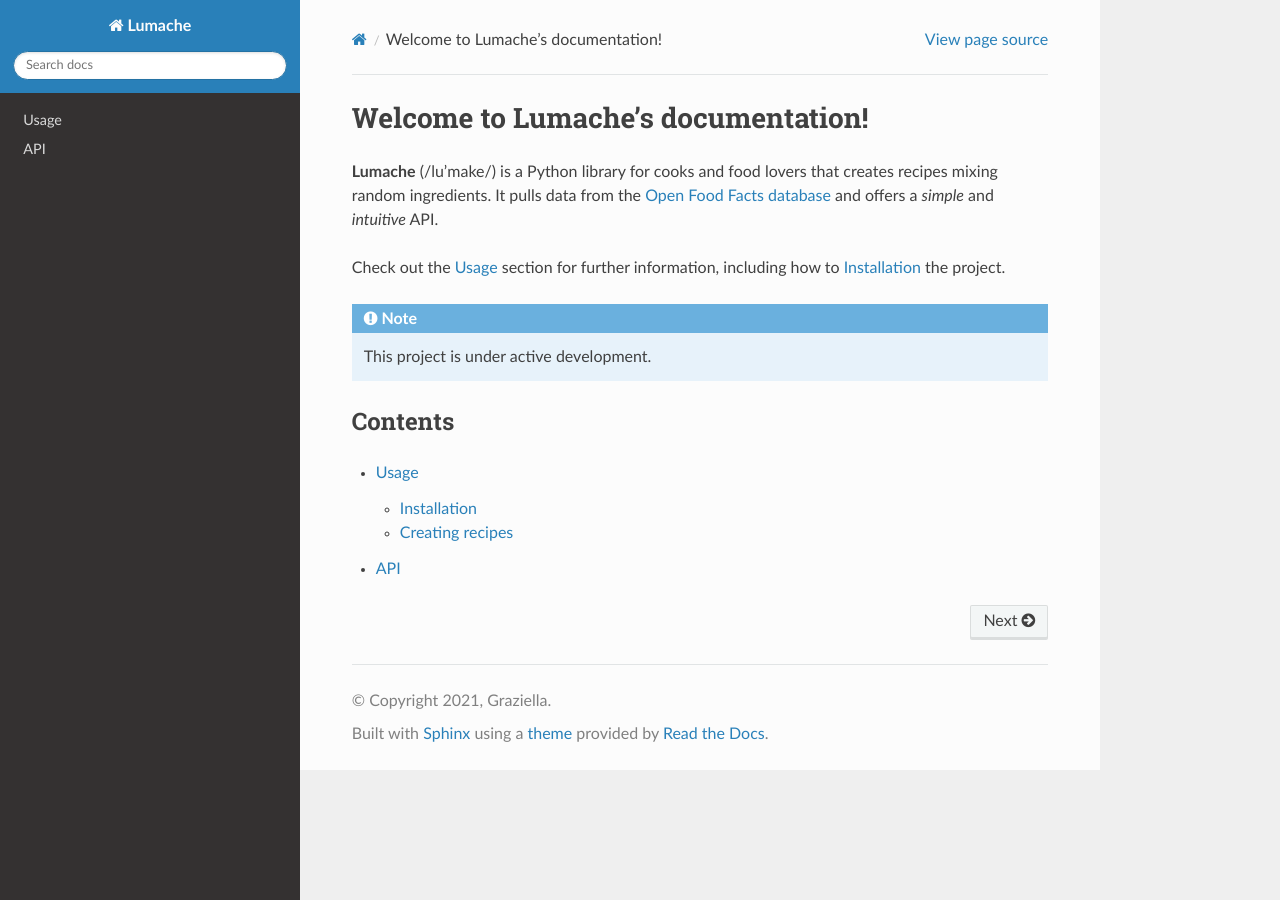
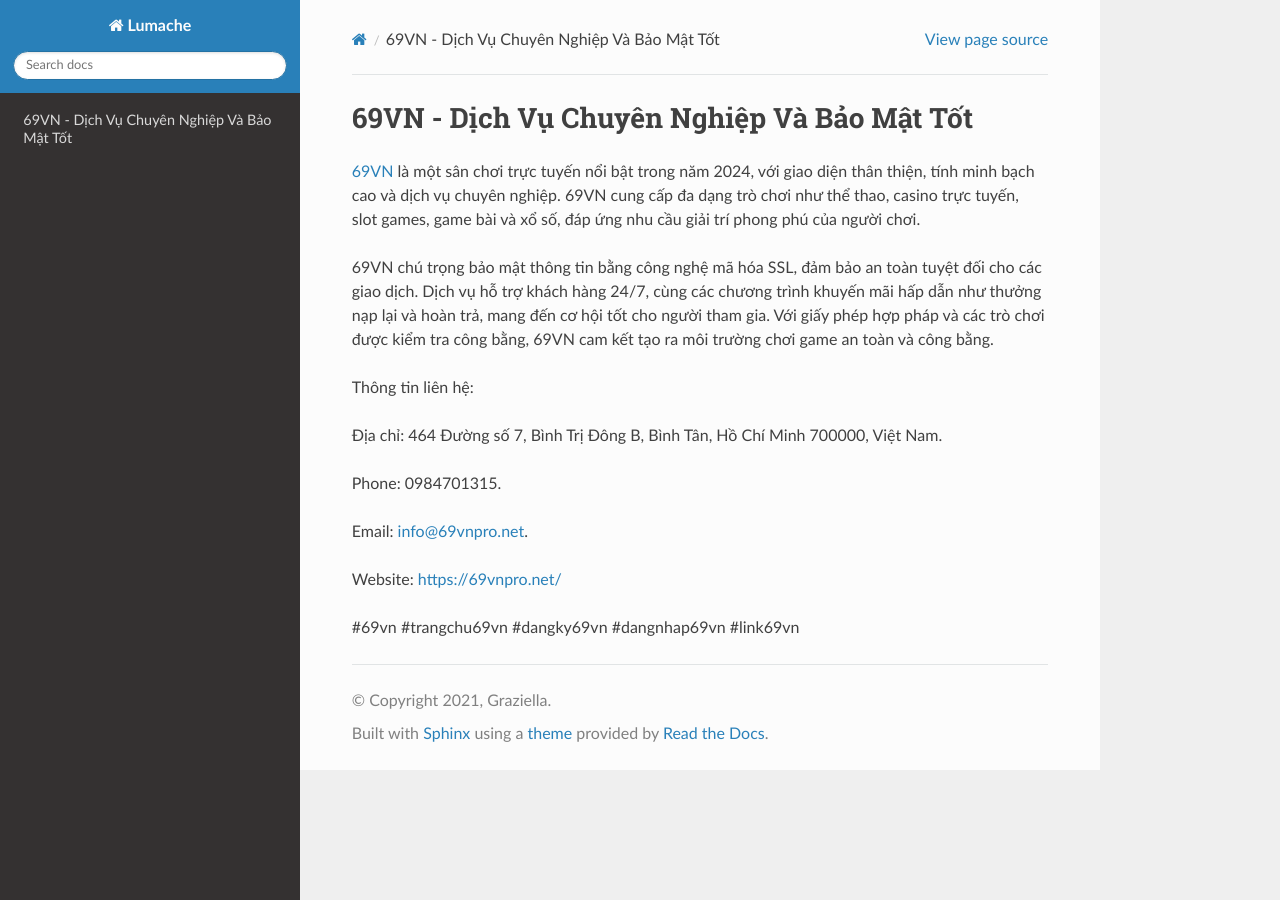
Before and after one commit to parkisngan19/69vnpronet, a Sphinx documentation site: the page built from docs/source/index.rst, in a window 1280 px wide. Built offline with Sphinx 7.4.7 and the Read the Docs theme 3.1.0, drawn with Linux system fonts in a browser that asks for light colours.

Commit message:
Update index.rst

```diff
--- a/docs/source/index.rst
+++ b/docs/source/index.rst
@@ -1,22 +1,18 @@
-Welcome to Lumache's documentation!
+69VN - Dịch Vụ Chuyên Nghiệp Và Bảo Mật Tốt
 ===================================
 
-**Lumache** (/lu'make/) is a Python library for cooks and food lovers
-that creates recipes mixing random ingredients.
-It pulls data from the `Open Food Facts database <https://world.openfoodfacts.org/>`_
-and offers a *simple* and *intuitive* API.
+`69VN <https://69vnpro.net/>`_ là một sân chơi trực tuyến nổi bật trong năm 2024, với giao diện thân thiện, tính minh bạch cao và dịch vụ chuyên nghiệp. 69VN cung cấp đa dạng trò chơi như thể thao, casino trực tuyến, slot games, game bài và xổ số, đáp ứng nhu cầu giải trí phong phú của người chơi.
 
-Check out the :doc:`usage` section for further information, including
-how to :ref:`installation` the project.
+69VN chú trọng bảo mật thông tin bằng công nghệ mã hóa SSL, đảm bảo an toàn tuyệt đối cho các giao dịch. Dịch vụ hỗ trợ khách hàng 24/7, cùng các chương trình khuyến mãi hấp dẫn như thưởng nạp lại và hoàn trả, mang đến cơ hội tốt cho người tham gia. Với giấy phép hợp pháp và các trò chơi được kiểm tra công bằng, 69VN cam kết tạo ra môi trường chơi game an toàn và công bằng.
 
-.. note::
+Thông tin liên hệ:
 
-   This project is under active development.
+Địa chỉ: 464 Đường số 7, Bình Trị Đông B, Bình Tân, Hồ Chí Minh 700000, Việt Nam.
 
-Contents
---------
+Phone: 0984701315.
 
-.. toctree::
+Email: info@69vnpro.net.
 
-   usage
-   api
+Website: https://69vnpro.net/
+
+#69vn #trangchu69vn #dangky69vn #dangnhap69vn #link69vn
```
